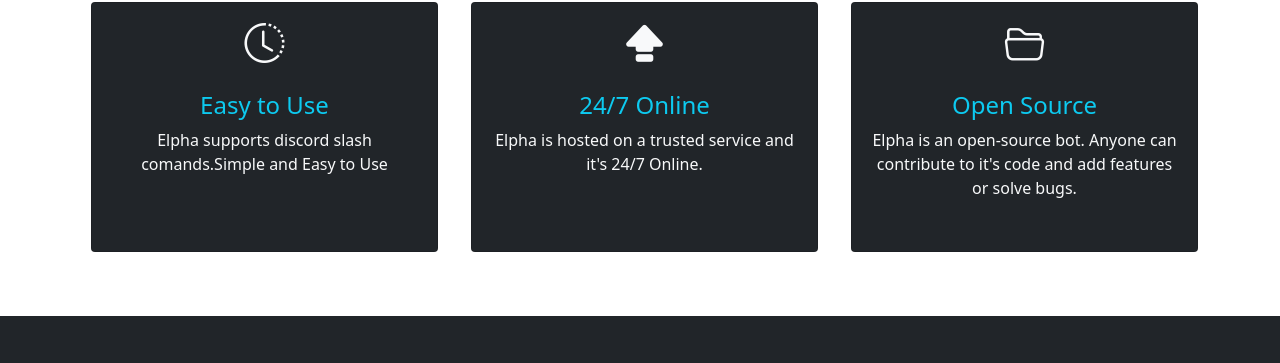
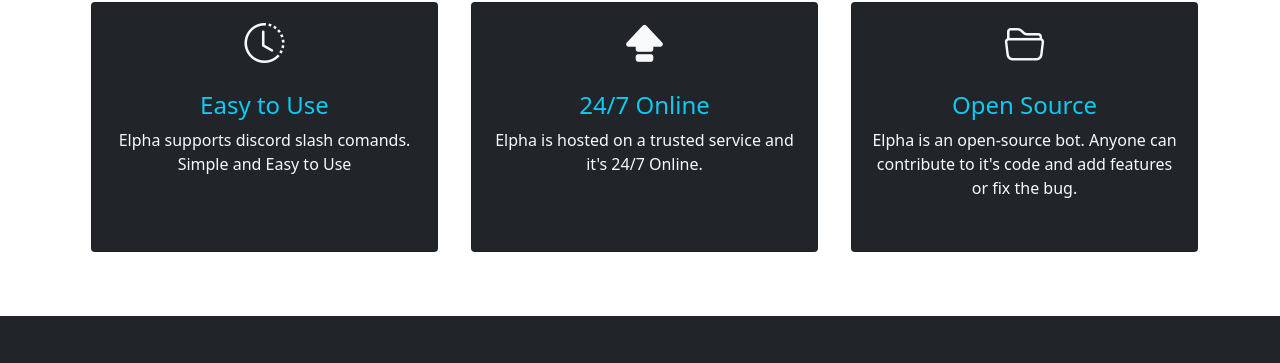
Before and after one commit to Elphabot/elphabot.github.io, a plain HTML site: page src/index.html in a window 1280 px wide. Shown: the part 410-773 px from the top of the page. Drawn offline with nearby package versions, Linux system fonts and the light colour scheme.

Commit message:
Update index.html

```diff
--- a/src/index.html
+++ b/src/index.html
@@ -79,7 +79,7 @@
                         </div>
                         <div class="card-body text-center">
                             <h4 class="card-title text-info">Easy to Use</h4>
-                            <p class="card-text">Elpha supports discord slash comands.Simple and Easy to Use</p>
+                            <p class="card-text">Elpha supports discord slash comands. Simple and Easy to Use</p>
                         </div>
                     </div>
                 </div>
@@ -101,7 +101,7 @@
                         </div>
                         <div class="card-body text-center">
                             <h4 class="card-title text-info">Open Source</h4>
-                            <p class="card-text">Elpha is an open-source bot. Anyone can contribute to it's code and add features or solve bugs.</p>
+                            <p class="card-text">Elpha is an open-source bot. Anyone can contribute to it's code and add features or fix the bug.</p>
                         </div>
                     </div>
                 </div>
```
